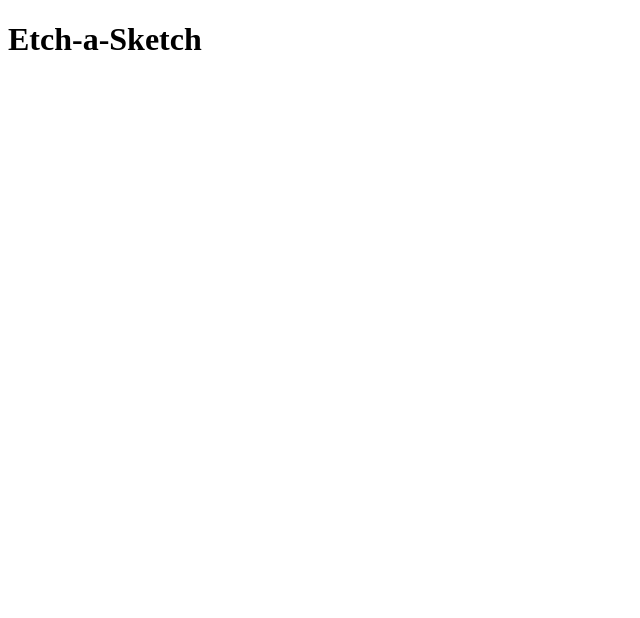
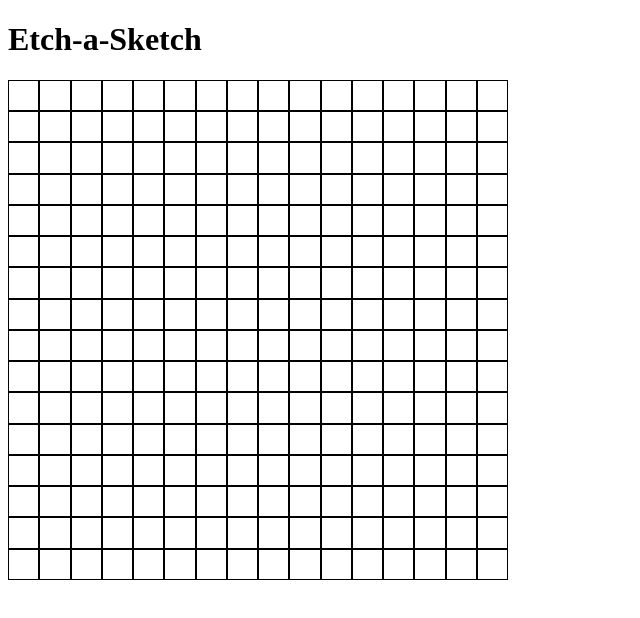
Before and after one commit to matic1010/etch-a-sketch, a plain HTML site: page index.html in a window 1280 px wide. Shown: the whole page, without its empty margins (0-640 px from the left). Drawn offline with Linux system fonts and the light colour scheme.

Commit message:
added 16x16 grid generated via JS, basic styling

```diff
--- a/index.html
+++ b/index.html
@@ -5,8 +5,12 @@
     <meta http-equiv="X-UA-Compatible" content="IE=edge" />
     <meta name="viewport" content="width=device-width, initial-scale=1.0" />
     <title>Etch-a-Sketch</title>
+    <link rel="stylesheet" href="style.css" />
   </head>
   <body>
-    <h1>Etch-a-Sketch</h1>
+    <header><h1>Etch-a-Sketch</h1></header>
+    <main><div class="grid-container"></div></main>
+
+    <script src="index.js"></script>
   </body>
 </html>
--- a/index.js
+++ b/index.js
@@ -0,0 +1,14 @@
+const gridContainer = document.querySelector('.grid-container');
+
+function generateGrid(size) {
+  gridContainer.style.gridTemplateColumns = `repeat(${size}, 1fr)`;
+  for (let i = 0; i < size * size; i++) {
+    const cell = document.createElement('div');
+    cell.classList.add('cell');
+    gridContainer.appendChild(cell);
+  }
+}
+
+window.onload = () => {
+  generateGrid(16);
+};
--- a/style.css
+++ b/style.css
@@ -0,0 +1,9 @@
+.grid-container {
+  display: grid;
+  height: 500px;
+  width: 500px;
+}
+
+.cell {
+  border: 1px solid black;
+}
```
